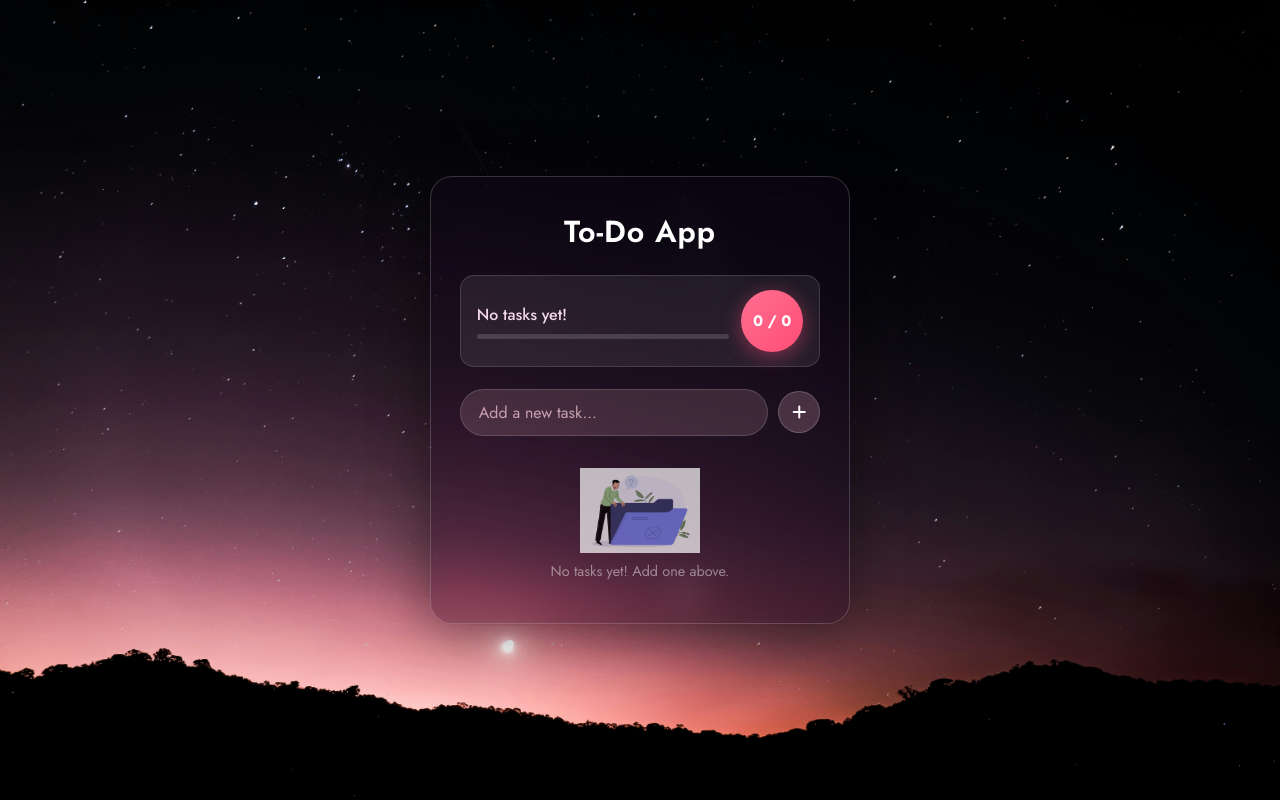
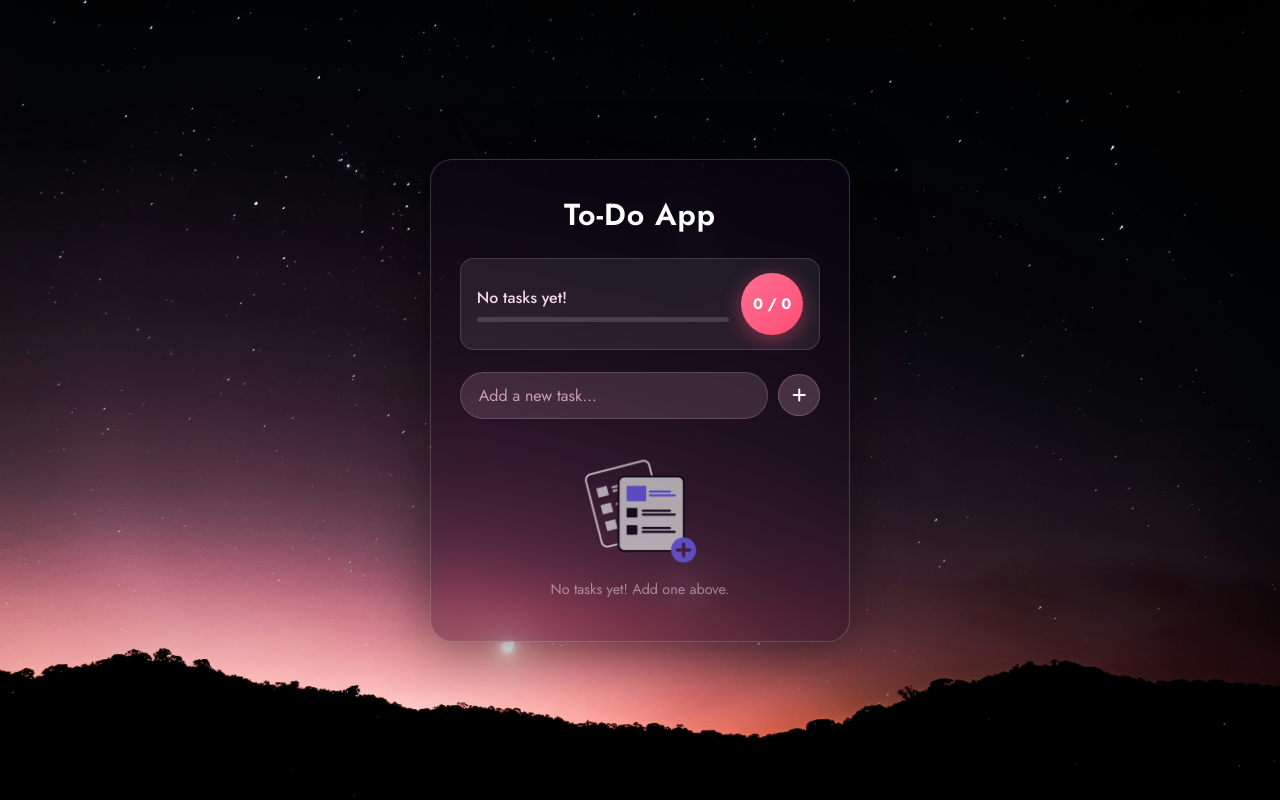
Before and after one commit to donamndl/to-do-list, a plain HTML site: page index.html in a window 1280 px wide. Drawn offline with Linux system fonts and the light colour scheme.

Commit message:
Updated the file name of the empty picture

```diff
--- a/index.html
+++ b/index.html
@@ -36,7 +36,7 @@
             <div class="todos-container">
                 <ul id="task-list"></ul>
                 <div class="empty-state" id="empty-state">
-                    <img src="./images/empty.avif" alt="No tasks" class="empty-img">
+                    <img src="./images/empty.png" alt="No tasks" class="empty-img">
                     <p>No tasks yet! Add one above.</p>
                 </div>
             </div>
```
